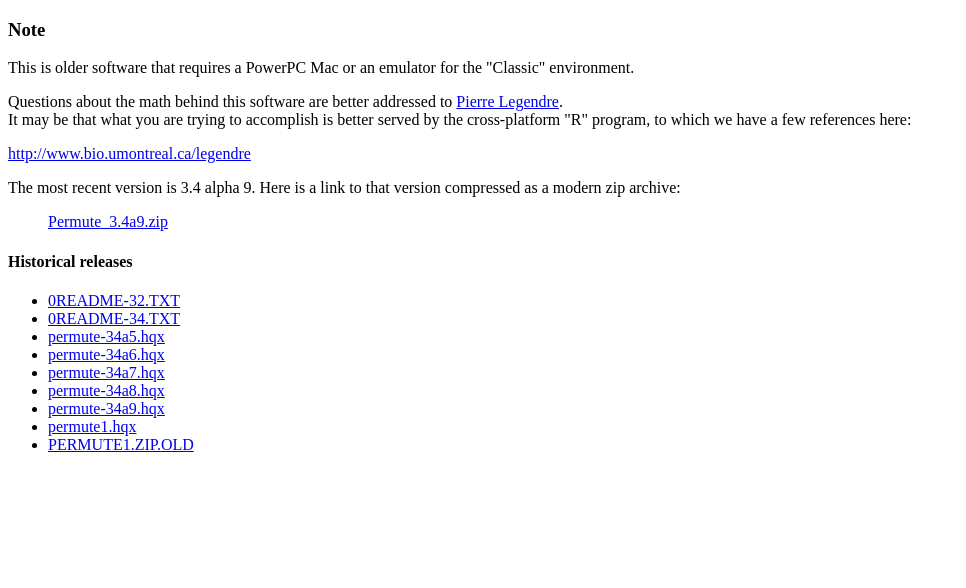
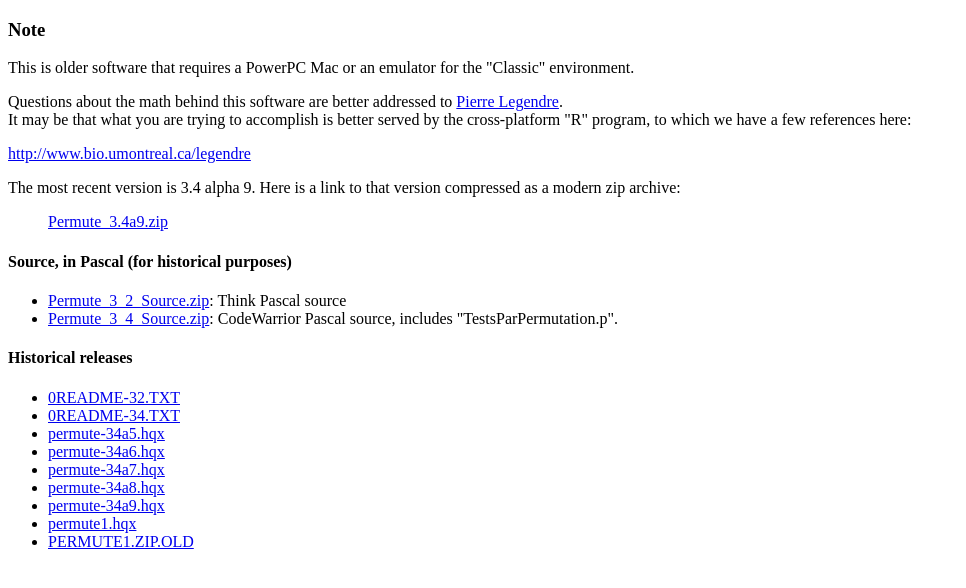
Before and after one commit to LaboratoirePierreLegendre/prog-old, a plain HTML site: page permute/index.html in a window 1280 px wide. Shown: the whole page, without its empty margins (0-966 px from the left). Drawn offline with Linux system fonts and the light colour scheme.

Commit message:
Source de Permute 3.2 et 3.4

```diff
--- a/permute/index.html
+++ b/permute/index.html
@@ -22,6 +22,13 @@ The most recent version is 3.4 alpha 9. Here is a link to that version compresse
 	<a href="Permute_3.4a9.zip">Permute_3.4a9.zip</a>
 </blockquote>
 
+<h4>Source, in Pascal (for historical purposes)</h4>
+
+<ul>
+<li><a href="Permute_3_2_Source.zip">Permute_3_2_Source.zip</a>: Think Pascal source
+<li><a href="Permute_3_4_Source.zip">Permute_3_4_Source.zip</a>: CodeWarrior Pascal source, includes "TestsParPermutation.p".
+</ul>
+
 <h4>Historical releases</h4>
 
 <ul>
```
Also changed, not shown: 2 other files.
